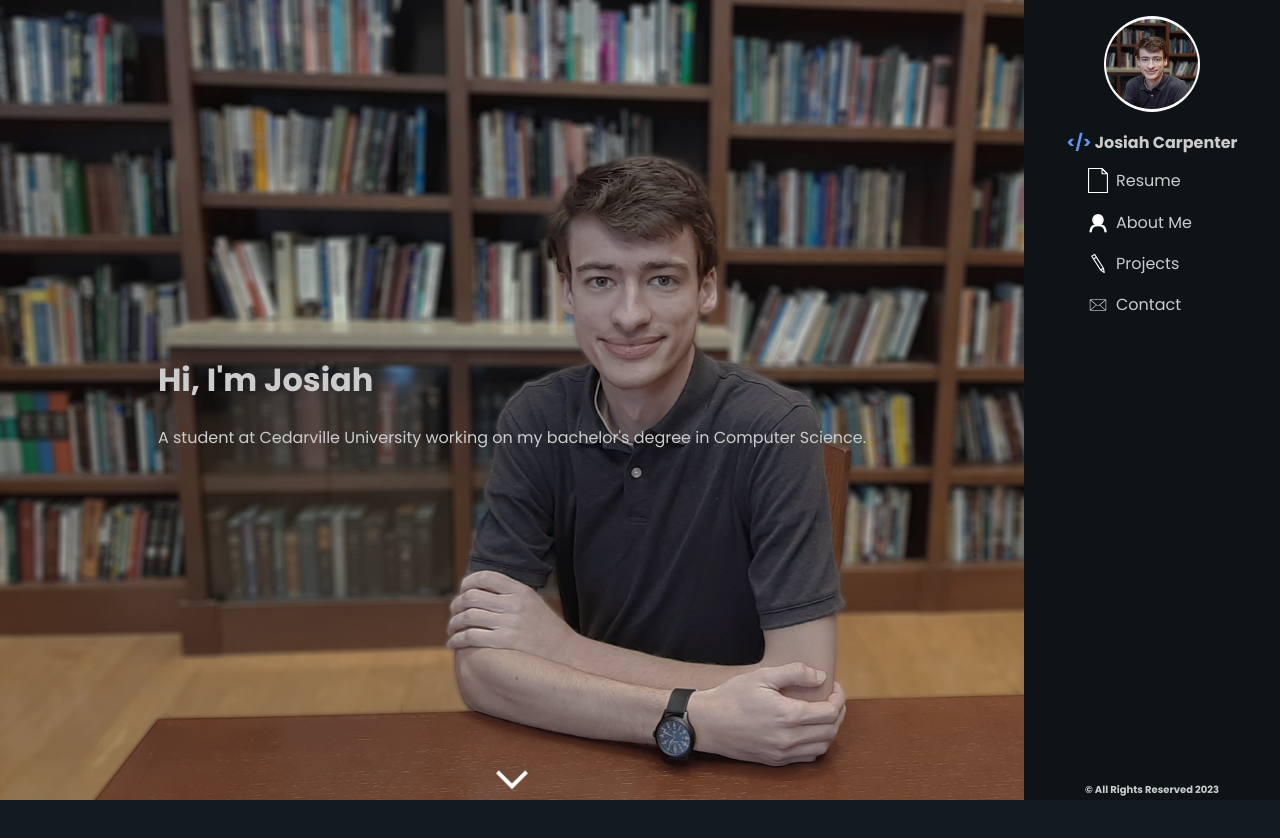
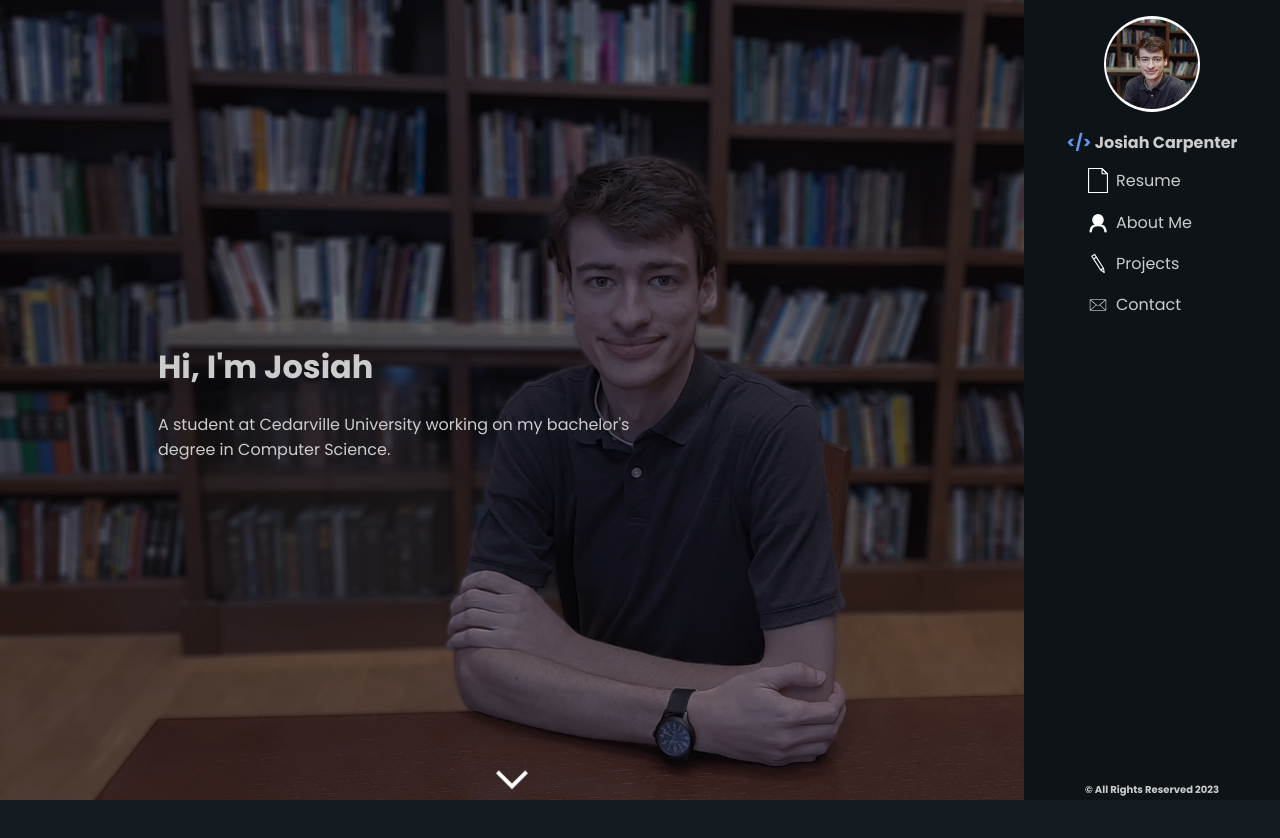
Before and after one commit to Cheetahmoo/cheetahmoo.github.io, a PHP site: page / in a window 1280 px wide. Shown: the top 838 px of the page. Run offline with PHP 8.4, Linux system fonts and the light colour scheme.

Commit message:
Graphics Changes
- Fixed background image
- Fixed intro text styling

```diff
--- a/css/style.css
+++ b/css/style.css
@@ -160,12 +160,14 @@ nav.side-nav {
   justify-content: center;
   align-items: center; }
 
+.intro-body {
+  margin: 1rem; }
   .intro-body .intro-text {
     text-align: left;
     align-self: center; }
     .intro-body .intro-text p {
+      max-width: 75%;
       color: var(--secondary-font); }
-
   .intro-body img.intro-img {
     width: 75%; }
 
--- a/scss/style.scss
+++ b/scss/style.scss
@@ -228,11 +228,14 @@ nav.side-nav {
 }
 
 .intro-body {
+    margin: 1rem;
     .intro-text {
         text-align: left;
         align-self: center;
 
+
         p {
+            max-width: 75%;
             color: var(--secondary-font);
         }
     }
```
Also changed, not shown: assets/images/20230326_131828.jpg. Lines whose indentation alone changed are shown as unchanged.
